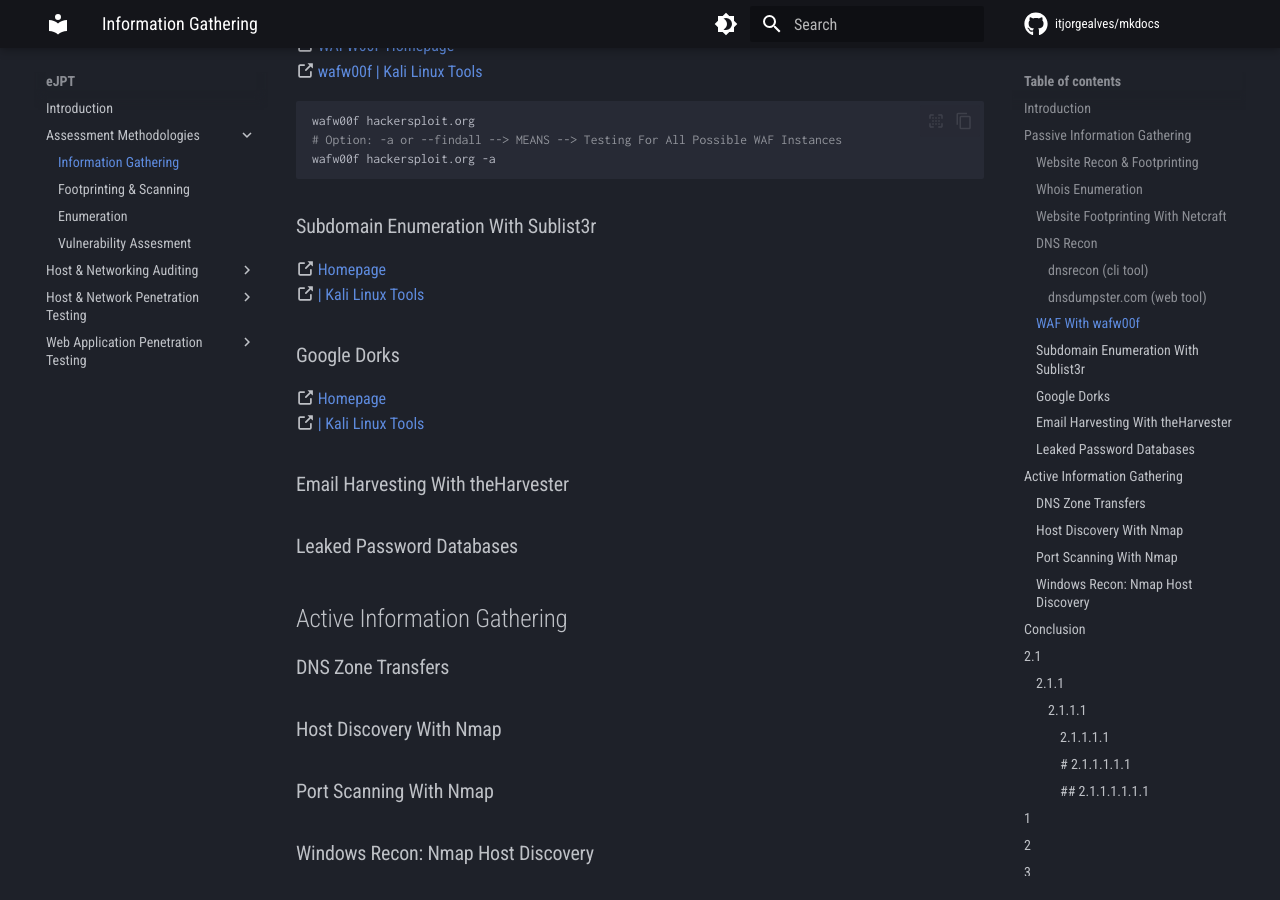
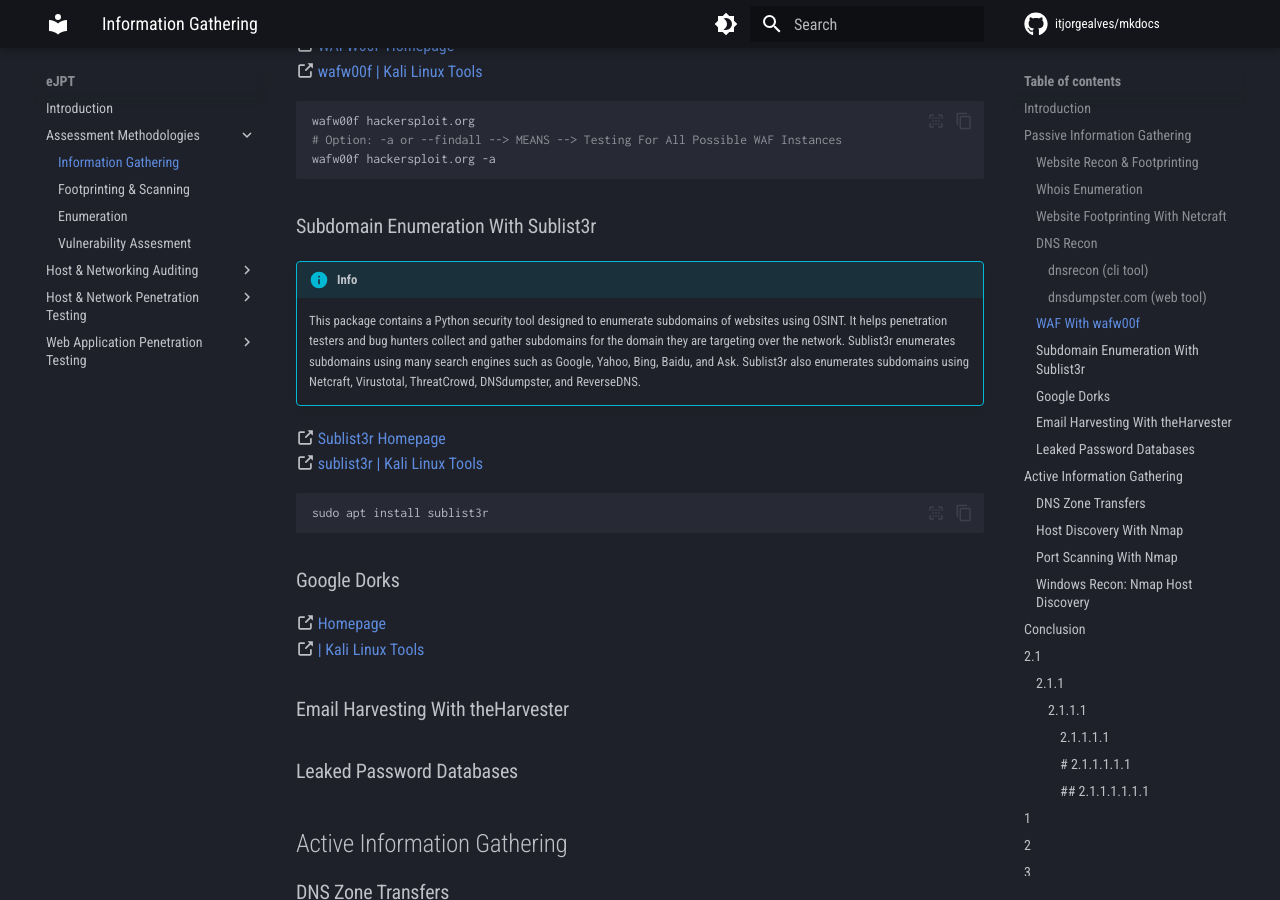
Before and after one commit to itjorgealves/mkdocs, an MkDocs documentation site: the page built from docs/eJPT/S1-Assessment-Methodologies/C1-Information-Gathering/Information-Gathering.md, in a window 1280 px wide and 900 px high, scrolled down 1010 px. Built offline with MkDocs 1.6.1 and Material for MkDocs 9.7.7, drawn with Linux system fonts in a browser that asks for light colours; comment, search, counter and statistics services are not loaded.

Commit message:
Update documentation

````diff
--- a/docs/eJPT/S1-Assessment-Methodologies/C1-Information-Gathering/Information-Gathering.md
+++ b/docs/eJPT/S1-Assessment-Methodologies/C1-Information-Gathering/Information-Gathering.md
@@ -32,8 +32,13 @@ wafw00f hackersploit.org -a
 ```
 
 ### Subdomain Enumeration With Sublist3r ###
-:octicons-link-external-16: [ Homepage]()
-:octicons-link-external-16: [ | Kali Linux Tools]()
+!!! info
+    This package contains a Python security tool designed to enumerate subdomains of websites using OSINT. It helps penetration testers and bug hunters collect and gather subdomains for the domain they are targeting over the network. Sublist3r enumerates subdomains using many search engines such as Google, Yahoo, Bing, Baidu, and Ask. Sublist3r also enumerates subdomains using Netcraft, Virustotal, ThreatCrowd, DNSdumpster, and ReverseDNS.
+:octicons-link-external-16: [Sublist3r Homepage](https://github.com/aboul3la/Sublist3r)
+:octicons-link-external-16: [sublist3r | Kali Linux Tools](https://www.kali.org/tools/sublist3r/)
+``` bash
+sudo apt install sublist3r
+```
 <!--------->
 ### Google Dorks
 :octicons-link-external-16: [ Homepage]()
````
